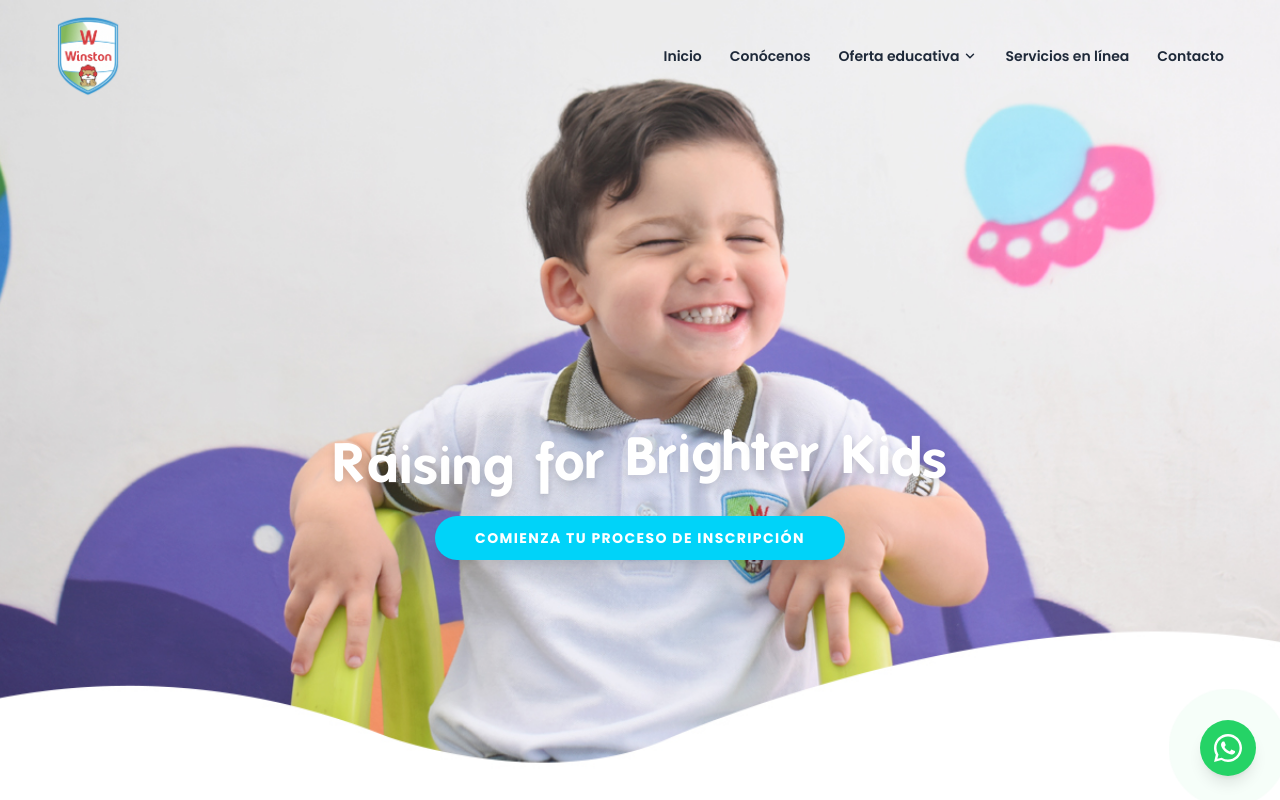
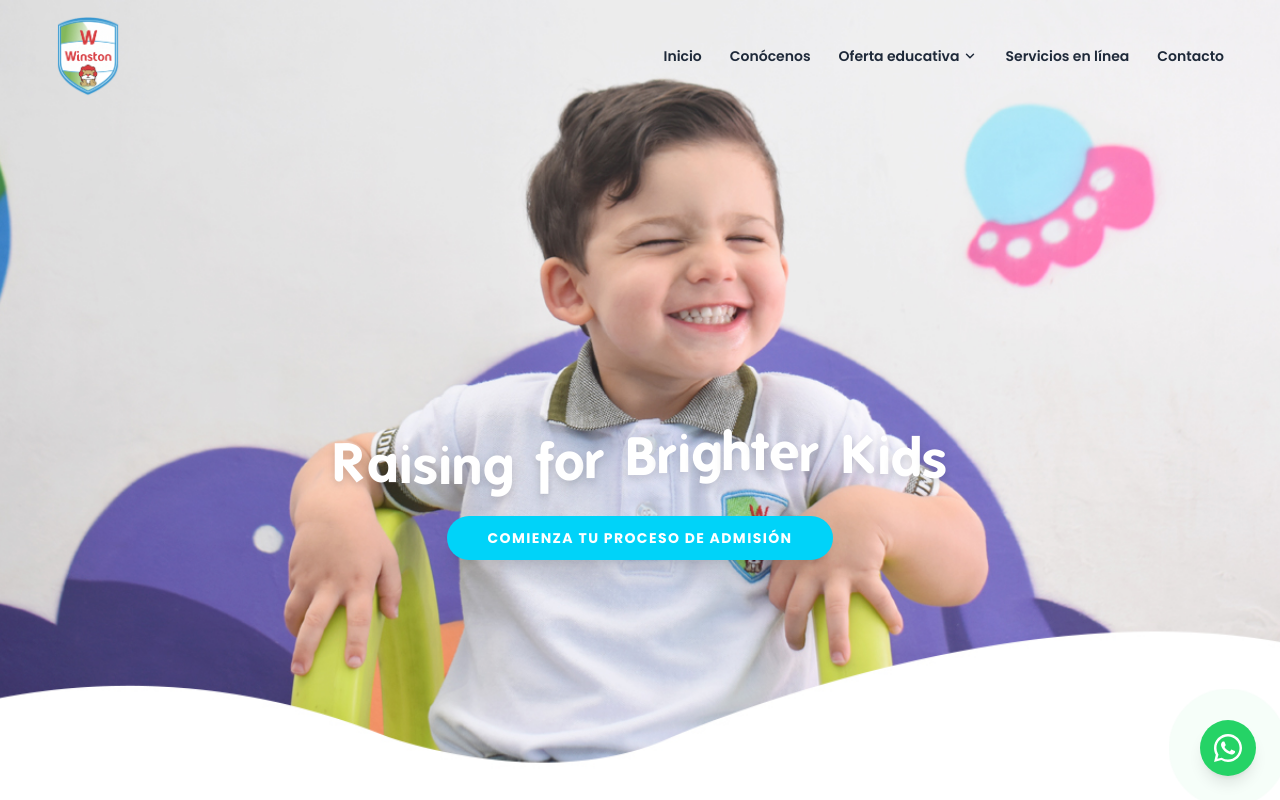
Before and after one commit to Sistemas-cloud/educativo-winston, a Next.js app: page / in a window 1280 px wide. Shown: the top 800 px of the page. Built offline with nearby package versions, Linux system fonts and the light colour scheme.

Commit message:
fix: actualiza CTA a proceso de admision
Made-with: Cursor

```diff
--- a/src/app/components/HeroText.tsx
+++ b/src/app/components/HeroText.tsx
@@ -37,14 +37,14 @@ export default function HeroText() {
       </h1>
 
       {/* Botón CTA */}
-      {/* 2026-04-17: Texto del botón cambiado a "Comienza tu proceso de inscripción" según indicación del cliente. */}
+      {/* 2026-04-17: Texto del botón cambiado a "Comienza tu proceso de admisión" según indicación del cliente. */}
       <Link
         href="/contacto"
         // 2026-04-13: Botón más compacto en móvil para no tapar contenido visual.
         // 2026-04-13: Se unifica el CTA al azul institucional exacto #00D3F9.
         className="inline-block rounded-full bg-[#00D3F9] px-7 py-2.5 text-xs font-bold tracking-[0.2em] text-white shadow-xl transition-all duration-200 hover:scale-105 hover:bg-[#00BFE0] focus-visible:outline-2 focus-visible:outline-white md:px-10 md:py-3 md:text-sm md:tracking-widest"
       >
-        COMIENZA TU PROCESO DE INSCRIPCIÓN
+        COMIENZA TU PROCESO DE ADMISIÓN
       </Link>
     </div>
   );
```
